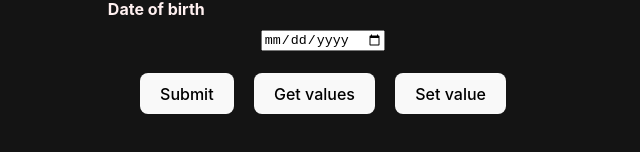
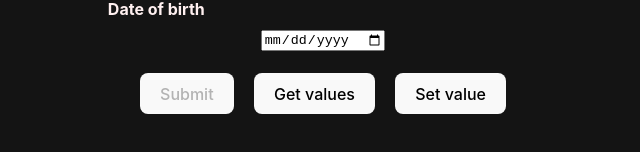
Before and after one commit to Josinaldo-Jr/react_hook_form, a React (Vite) app in the folder rhf-demo/: page / in a window 1280 px wide. Shown: the part 968-1120 px from the top of the page, without its empty margins (317-957 px from the left). Built offline with nearby package versions, Linux system fonts and the light colour scheme.

Commit message:
feat: add disable form submission to form

```diff
--- a/rhf-demo/src/components/YouTubeForm.tsx
+++ b/rhf-demo/src/components/YouTubeForm.tsx
@@ -57,9 +57,9 @@
   });
 
   const { register, control, handleSubmit, formState, watch, getValues, setValue } = form;
-  const { errors, touchedFields, dirtyFields, isDirty } = formState;
+  const { errors, touchedFields, dirtyFields, isDirty, isValid } = formState;
 
-  console.log({touchedFields, dirtyFields, isDirty});
+  console.log({touchedFields, dirtyFields, isDirty, isValid});
 
   const { fields, append, remove } = useFieldArray({
     name: 'phNumbers',
@@ -236,7 +236,7 @@
           <p className="error">{errors.dob?.message}</p>
         </div>
 
-        <button>Submit</button>
+        <button disabled={!isDirty || !isValid}>Submit</button>
         <button type="button" onClick={handleGetValues}>Get values</button>
         <button type="button" onClick={handleSetValue}>Set value</button>
 
```
